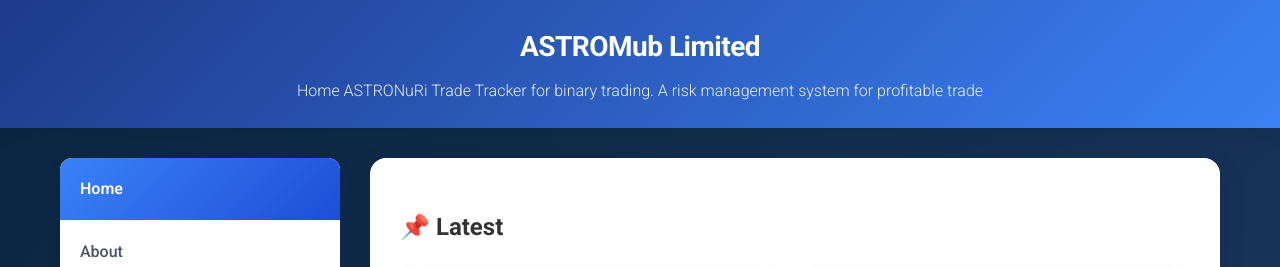
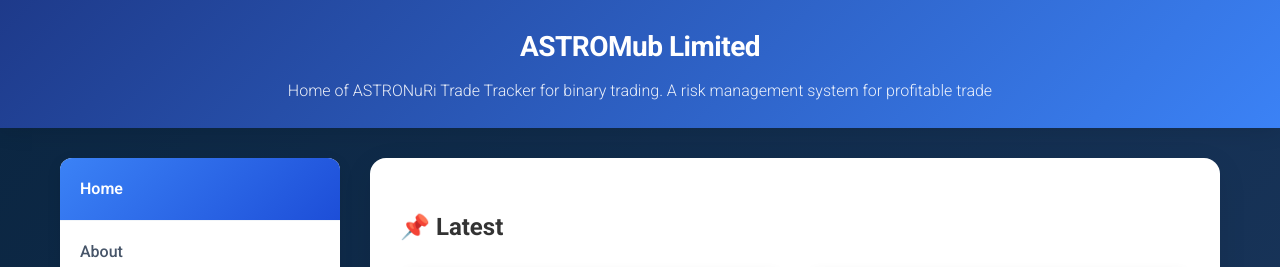
Before and after one commit to astromub/silver-umbrella, a Jekyll site: the page built from index.md, in a window 1280 px wide. Shown: the top 267 px of the page. Built offline with Jekyll 4.4.1, drawn with Linux system fonts in a browser that asks for light colours.

```diff
--- a/_config.yml
+++ b/_config.yml
@@ -1,5 +1,5 @@
 title: ASTROMub Limited
-description: Home ASTRONuRi Trade Tracker for binary trading. A risk management system for profitable trade
+description: Home of ASTRONuRi Trade Tracker for binary trading. A risk management system for profitable trade
 theme: null
 baseurl: /silver-umbrella
 markdown: kramdown
```
